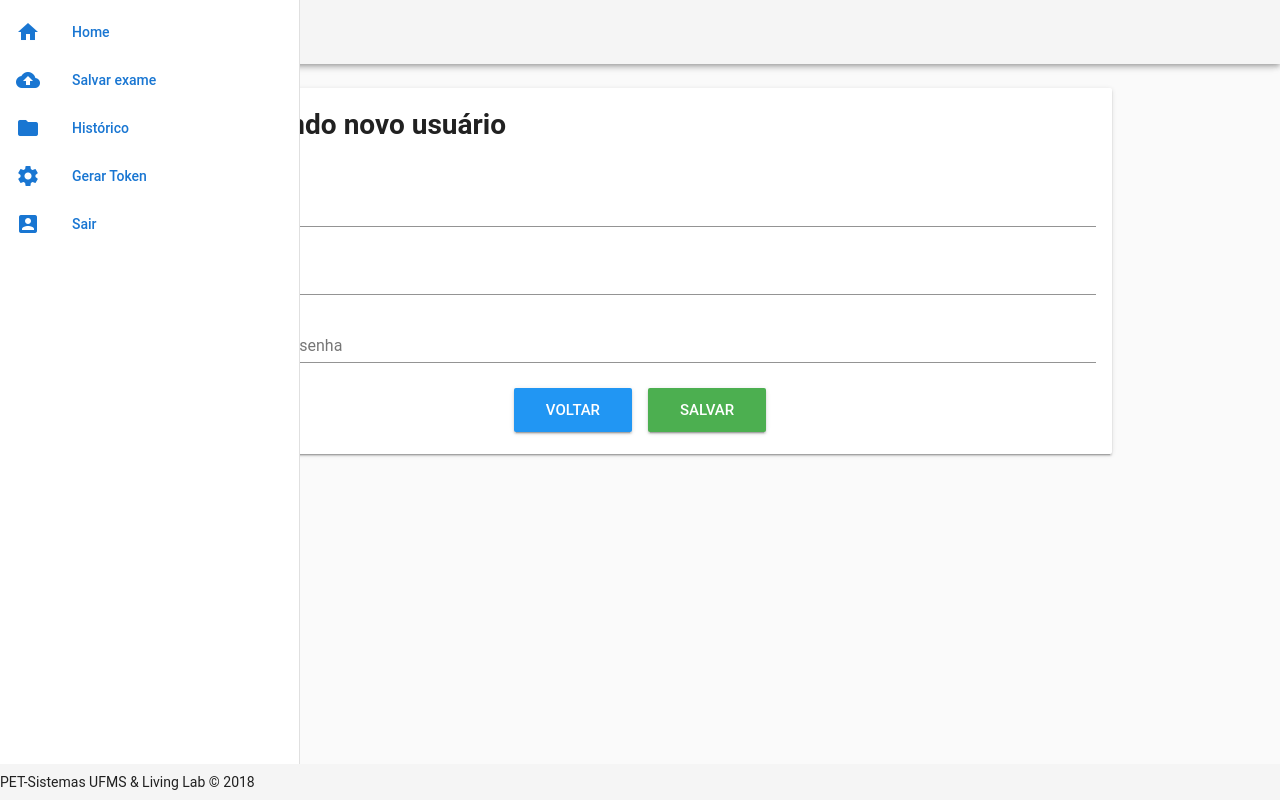
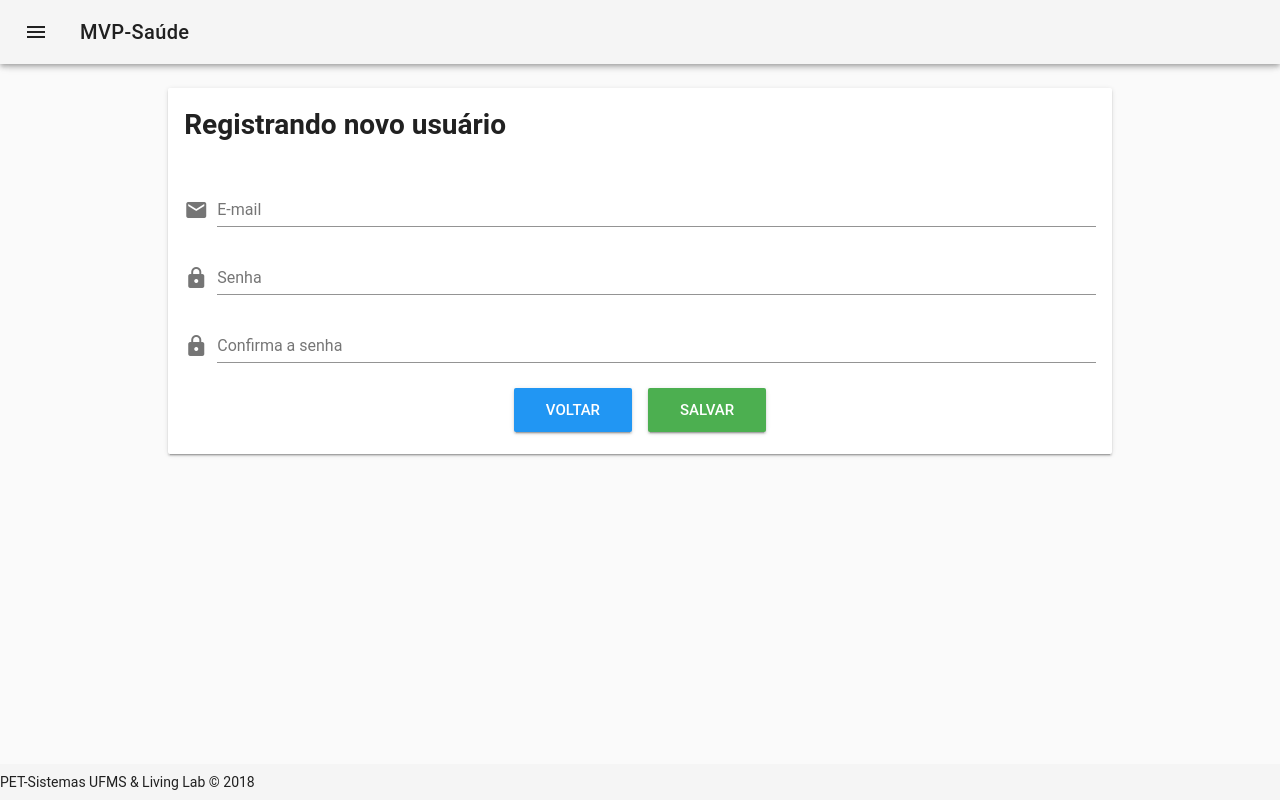
Before and after one commit to froeder/static, a Vue app: page /#/register in a window 1280 px wide. Built offline with nearby package versions, Linux system fonts and the light colour scheme.

Commit message:
menu screen login altered - shows only after loggin

```diff
--- a/src/App.vue
+++ b/src/App.vue
@@ -1,6 +1,6 @@
 <template>
     <v-app>
-        <v-navigation-drawer persistent :clipped="clipped" v-model="drawer" enable-resize-watcher fixed>
+        <v-navigation-drawer  v-if="this.$store.state.token" persistent :clipped="clipped" v-model="drawer" enable-resize-watcher fixed>
             <v-list>
                 <v-list-tile value="true" v-for="(item, i) in items" :key="i" @click="linkto(item.linkpath)">
                     <v-list-tile-action>
--- a/src/views/Login.vue
+++ b/src/views/Login.vue
@@ -27,7 +27,6 @@
 
 <script>
     /* eslint-disable no-console */
-
     export default {
         data: () => ({
             credentials: {}
```
